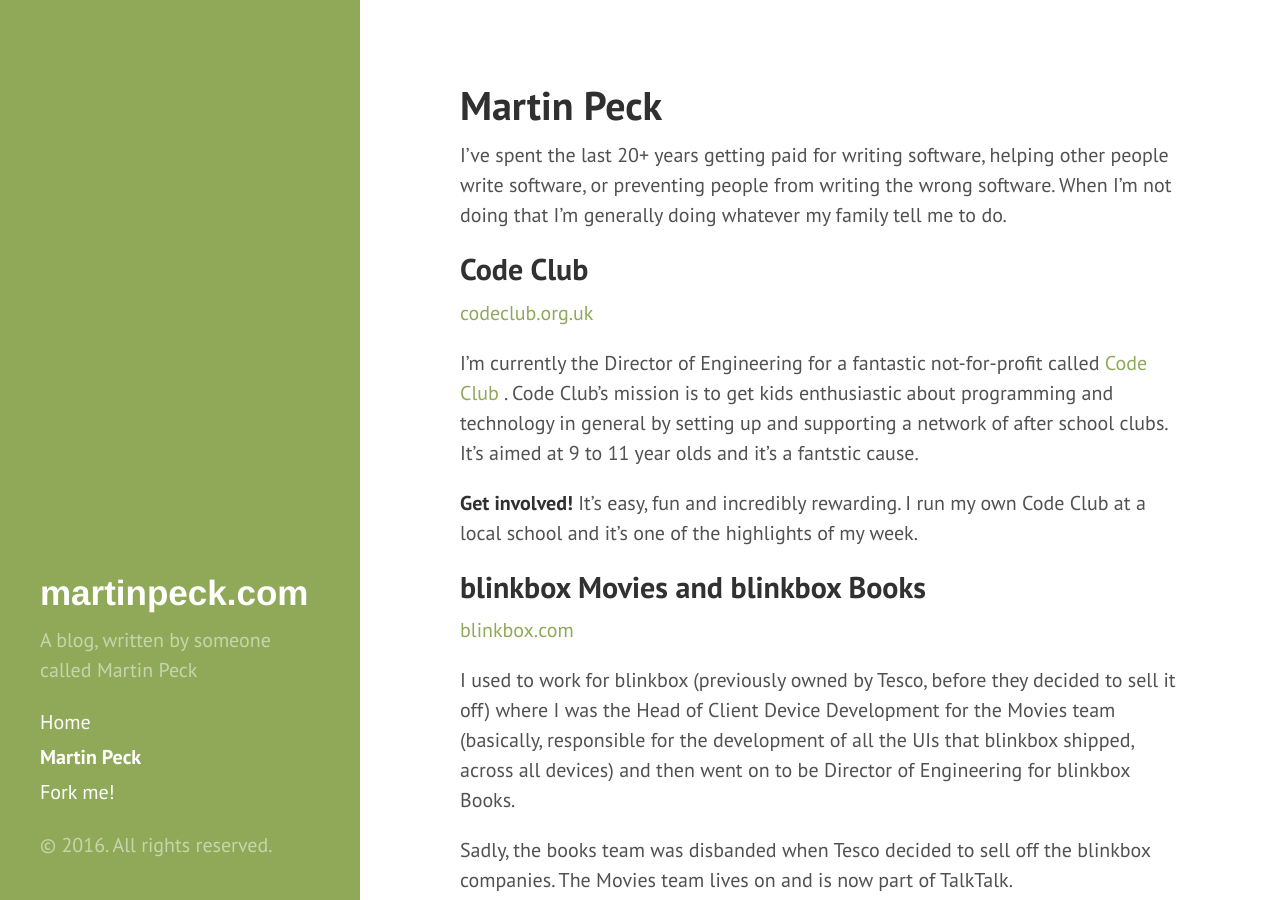
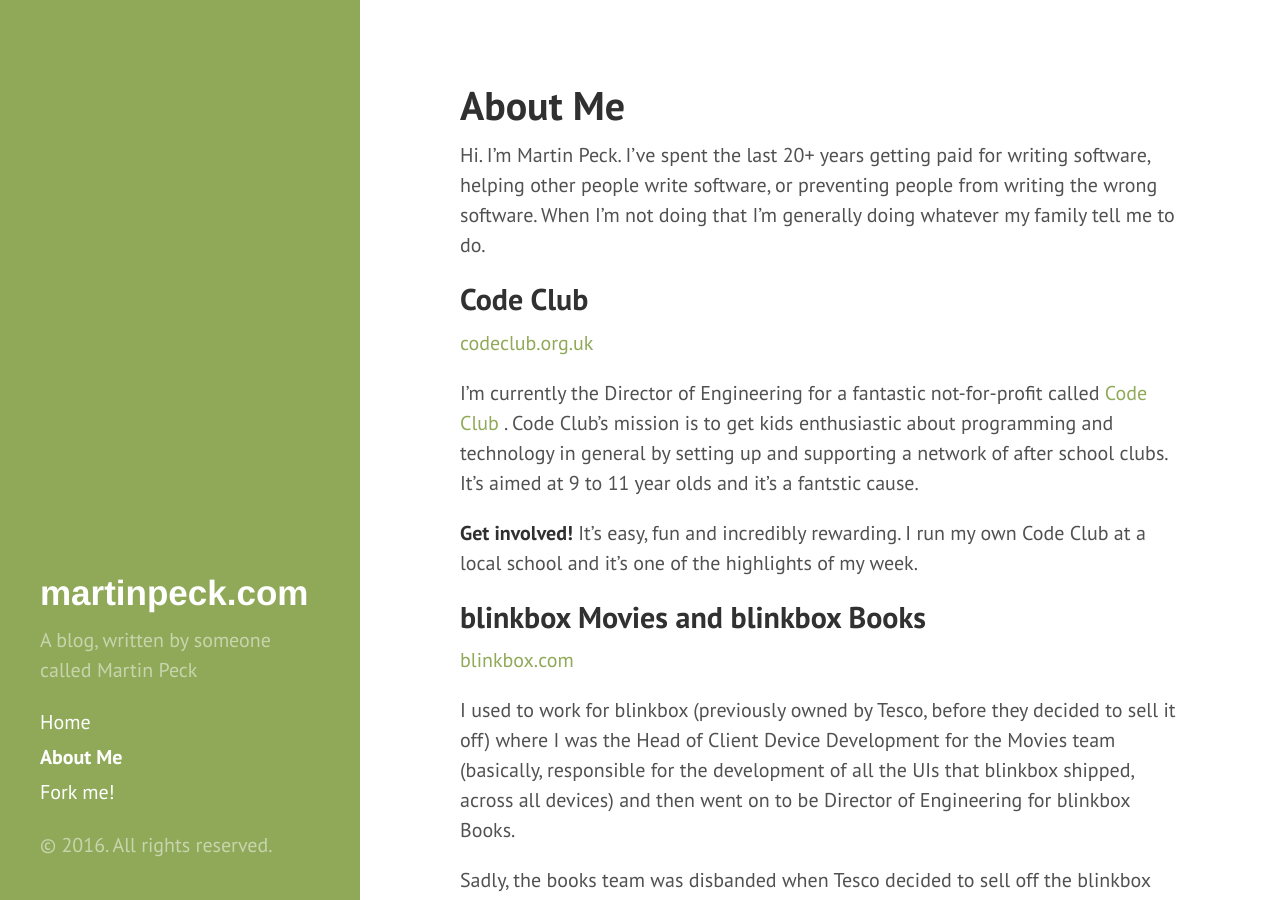
Before and after one commit to martinpeck/martinpeck.github.io, a Jekyll site: the page built from about.md, in a window 1280 px wide and 900 px high. Built offline with Jekyll 4.4.1, drawn with Linux system fonts in a browser that asks for light colours; Markdown is read by kramdown in place of the engine named in the settings.

```diff
--- a/_config.yml
+++ b/_config.yml
@@ -1,5 +1,5 @@
 # Dependencies
-markdown:             redcarpet
+markdown:             kramdown
 highlighter:          pygments
 
 # Site settings
--- a/about.md
+++ b/about.md
@@ -1,9 +1,9 @@
 ---
 layout: page
-title: Martin Peck
+title: About Me
 ---
 
-I've spent the last 20+ years getting paid for writing software, helping other people write software, or preventing people from writing the wrong software. When I'm not doing that I'm generally doing whatever my family tell me to do.
+Hi. I'm Martin Peck. I've spent the last 20+ years getting paid for writing software, helping other people write software, or preventing people from writing the wrong software. When I'm not doing that I'm generally doing whatever my family tell me to do.
 
 ## Code Club
 
@@ -28,7 +28,7 @@ blinkbox was full of excellent people, and I loved working there.
 I worked for Microsoft, in the UK, for just over 10 years. During that time I worked on a number of projects, but for the last 5 of those years I worked within Microsoft TV. I headed up a remote dev team in the UK th was part of a Mountain View based product group. The product that we shipped was an IPTV platform which is currently used around the world by many Telecoms companies. Microsoft TV is now called Mediaroom, and is part of Ericcson.
 
 ## Other Stuff
-If you want to know more then I suggest you look at my [LinkedIn profile][linkedin].
+If you want to know more then I suggest you look at my [LinkedIn profile](https://www.linkedin.com/in/martinpeck){:data-proofer-ignore=""}.
 
 ## Health Warning about Everything on this Site
 Nothing you read on this blog, or anything that I write on social media, is written on behalf of the organisations I have previously or currently work for. It should not be considered  an expression of their views, or endorsed by them.
```
Also changed, not shown: other parts of about.md (+0 -1 lines).
